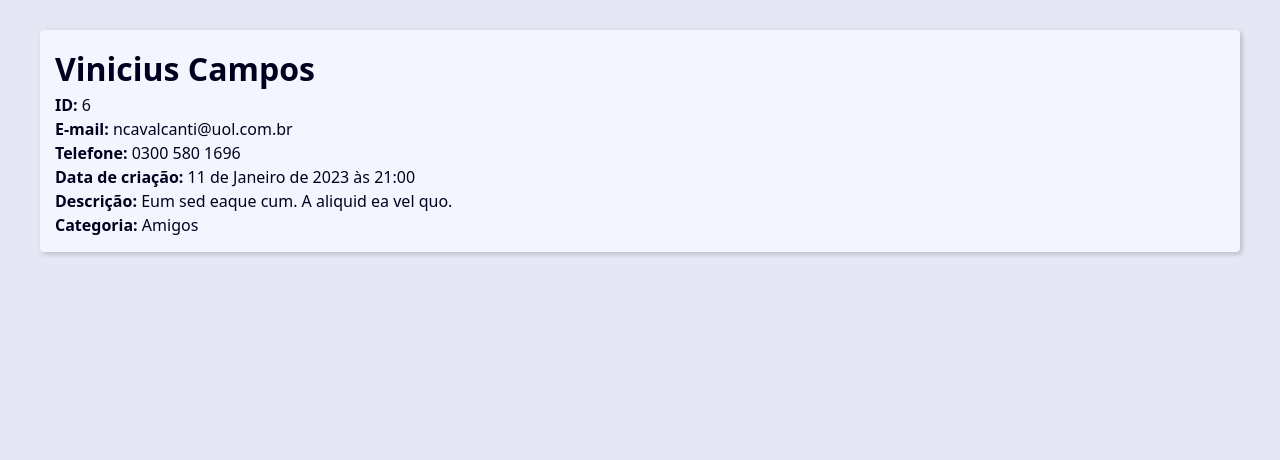
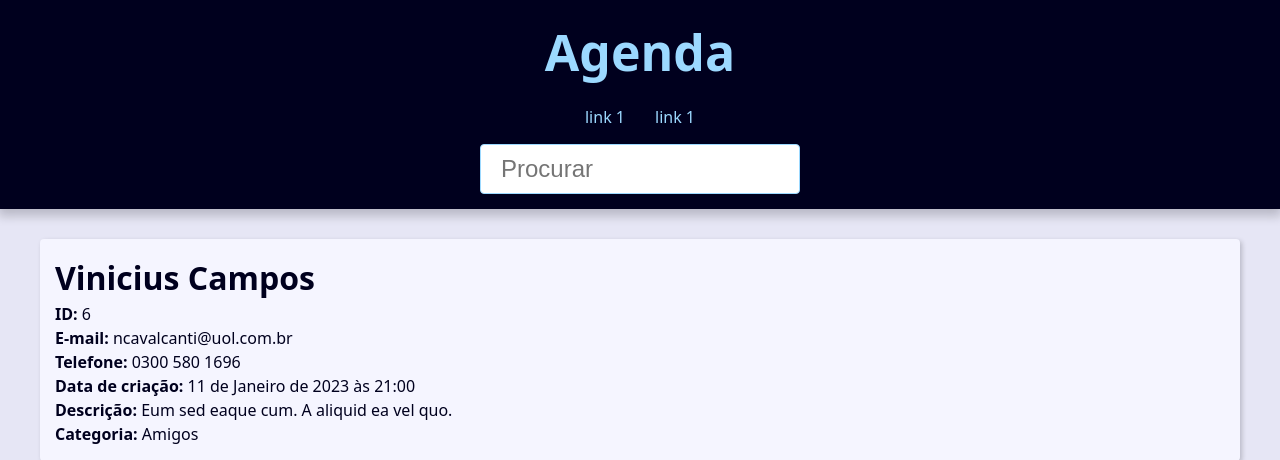
Before and after one commit to pedrolisboaa/agenda, a Django app: page /6/ in a window 1280 px wide. Shown: the top 460 px of the page. Run offline with Django 4.2, Linux system fonts and the light colour scheme; data comes from the database, SQL or seed files in the repository.

Commit message:
finalizando paginação e pesquisa

```diff
--- a/base_templates/global/base.html
+++ b/base_templates/global/base.html
@@ -4,18 +4,19 @@
 
 <html lang="pt-br">
 <head>
-    <meta charset="UTF-8">
-    <meta http-equiv="X-UA-Compatible" content="IE=edge">
-    <meta name="viewport" content="width=device-width, initial-scale=1.0">
-    <title>Document</title>
-
-    <link rel="stylesheet" href=" {% static 'global/css/style.css' %} ">
+    {% include "global/partials/head.html" %}
 </head>
 <body>
 
+    {% include "global/partials/header.html" %}
+
+
     <main class="content">
         {% block conteudo %}{% endblock conteudo %}
+
+        {% include "global/partials/paginacao.html" %}
     </main>
+
 
 </body>
 </html>
--- /dev/null
+++ b/base_templates/global/partials/head.html
@@ -0,0 +1,8 @@
+{% load static %}
+
+<meta charset="UTF-8">
+<meta http-equiv="X-UA-Compatible" content="IE=edge">
+<meta name="viewport" content="width=device-width, initial-scale=1.0">
+<title> {{site_titulo}} | AGENDA</title>
+
+<link rel="stylesheet" href=" {% static 'global/css/style.css' %} ">
--- /dev/null
+++ b/base_templates/global/partials/header.html
@@ -0,0 +1,34 @@
+<header class="header">
+    <h1 class="header-heading">
+        <a class="header-link" href=" {% url 'contato:index' %}">Agenda</a>
+    </h1>
+
+    <nav class-="menu">
+        <ul class="menu-list">
+            <li class="menu-item">
+                <a class="menu-link" href="">
+                    link 1
+                </a>
+            </li>
+
+            <li class="menu-item">
+                <a class="menu-link" href="">
+                    link 1
+                </a>
+            </li>
+        </ul>
+    </nav>
+
+    <div class="search">
+        <form action="{% url 'contato:buscar' %}" method="get">
+            <input
+            class="search-input"
+            type="search"
+            name="q"
+            id="procurar"
+            placeholder="Procurar"
+            value="{{ request.GET.q.strip}}">
+        </form>
+
+    </div>
+</header>
--- /dev/null
+++ b/base_templates/global/partials/paginacao.html
@@ -0,0 +1,20 @@
+
+{% if page_obj %}
+    <div class="pagination">
+        <span class="step-links">
+            {% if page_obj.has_previous %}
+                <a href="?page=1&q={{ request.GET.q.strip}}">&laquo; Primeira</a>
+                <a href="?page={{ page_obj.previous_page_number }}&q={{ request.GET.q.strip}}">anterior</a>
+            {% endif %}
+
+            <span class="current">
+                Página {{ page_obj.number }} of {{ page_obj.paginator.num_pages }}.
+            </span>
+
+            {% if page_obj.has_next %}
+                <a href="?page={{ page_obj.next_page_number }}&q={{ request.GET.q.strip}}">próxima</a>
+                <a href="?page={{ page_obj.paginator.num_pages }}&q={{ request.GET.q.strip}}">Última &raquo;</a>
+            {% endif %}
+        </span>
+    </div>
+{% endif %}
--- a/contato/urls.py
+++ b/contato/urls.py
@@ -1,9 +1,10 @@
 from django.urls import path
-from .views import index, contato
+from .views import index, contato, buscar
 
 app_name = 'contato'
 
 urlpatterns = [
     path('', index, name="index"),
-    path('<int:contato_id>/', contato, name="contato")
+    path('<int:contato_id>/', contato, name="contato"),
+    path('buscar/', buscar, name="buscar"),
 ]
--- a/contato/views/contato_view.py
+++ b/contato/views/contato_view.py
@@ -1,15 +1,52 @@
-from django.shortcuts import render, get_object_or_404
+from django.shortcuts import render, get_object_or_404, redirect
+from django.core.paginator import Paginator
 from contato.models import Contato
+from django.db.models import Q
 # Create your views here.
 
 def index(request):
     contatos = Contato.objects.all().filter(visivel=True).order_by('-id')
 
+    paginator = Paginator(contatos, 15)
+    page_number = request.GET.get("page")
+    page_obj = paginator.get_page(page_number)
+
     context = {
-        'contatos': contatos,
+        'page_obj': page_obj,
+        'site_titulo': 'Contatos '
     }
 
     return render(request, 'contato/index.html', context)
+
+
+def buscar(request):
+    valor_de_busca = request.GET.get('q', '').strip()
+
+    if valor_de_busca == '':
+        return redirect('contato:index')
+
+    # filtando nome pela parada de busca
+    # Se utiliar vírgua é "E" como Q e o | eu crio um "ou"
+    contatos = Contato.objects \
+    .filter(visivel=True) \
+    .filter(
+        Q(primeiro_nome__icontains=valor_de_busca) |
+        Q(segundo_nome__icontains=valor_de_busca) |
+        Q(telefone__icontains=valor_de_busca) |
+        Q(email__icontains=valor_de_busca)
+    ).order_by('-id')
+
+    paginator = Paginator(contatos, 15)
+    page_number = request.GET.get("page")
+    page_obj = paginator.get_page(page_number)
+
+    context = {
+        'page_obj': page_obj,
+        'site_titulo': 'Contatos '
+    }
+
+    return render(request, 'contato/index.html', context)
+
 
 
 def contato(request, contato_id):
@@ -18,6 +55,7 @@ def contato(request, contato_id):
 
     context = {
         'contato': contato,
+        'site_titulo': f'{contato.primeiro_nome} {contato.segundo_nome}'
     }
 
     return render(request, 'contato/contato.html', context)
```
Also changed, not shown: contato/templates/contato/index.html (+11 -1 lines).
